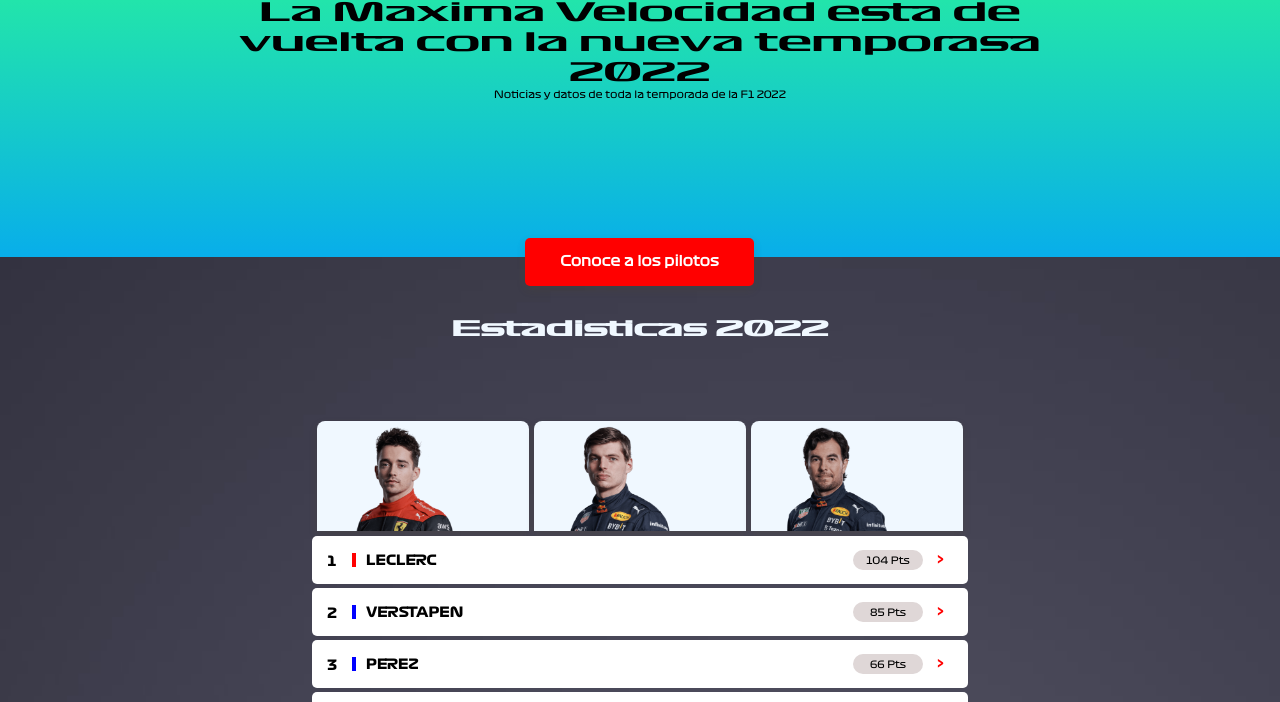
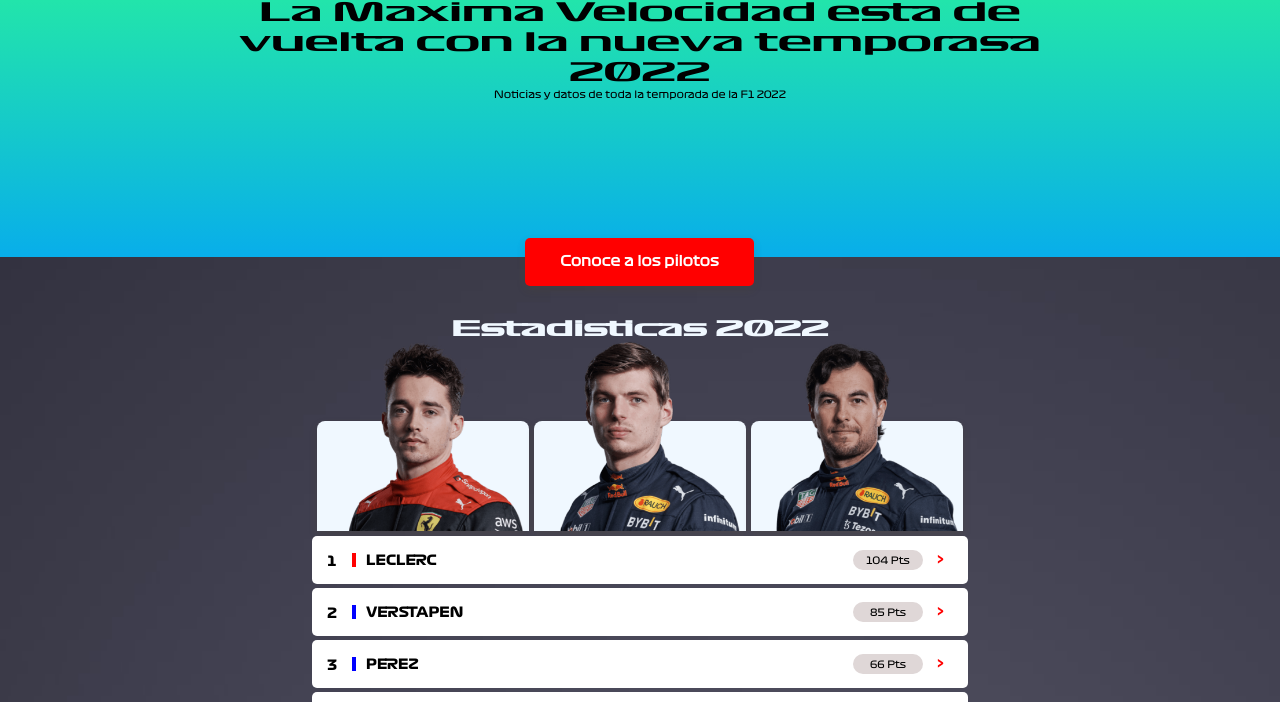
Before and after one commit to dampDev/f1-standings, a plain HTML site: page index.html in a window 1280 px wide. Shown: the part 77-779 px from the top of the page. Drawn offline with Linux system fonts and the light colour scheme.

Commit message:
corregimos ccs en top-drivers

```diff
--- a/css/style.css
+++ b/css/style.css
@@ -92,15 +92,15 @@ header img {
     height: auto;
     min-width: 320px;
 }
-
-.f1-standing-container {
+.f1-standing-container{
 
     width: 100%;
-    height: auto;
+    height: 150px;
     background-image: url('../assets/imgs/bg@2x.jpg');
+    background-size: cover;
     background-position: center;
-    background-size: cover;
     background-repeat: no-repeat;
+
 
 }
 .f1-standing-title h2 {
@@ -178,8 +178,12 @@ header img {
     font-family: F1-wide;
 }
 
-.driver-fl-bg--white .right {
-   position: relative;
+.driver-top-podium {
+    position: relative;
+ width: 250px;
+ height: 200px;
+ bottom: 90px;
+ right: 40px;
 
 }
 .main-f1-standind--table-container {
```
